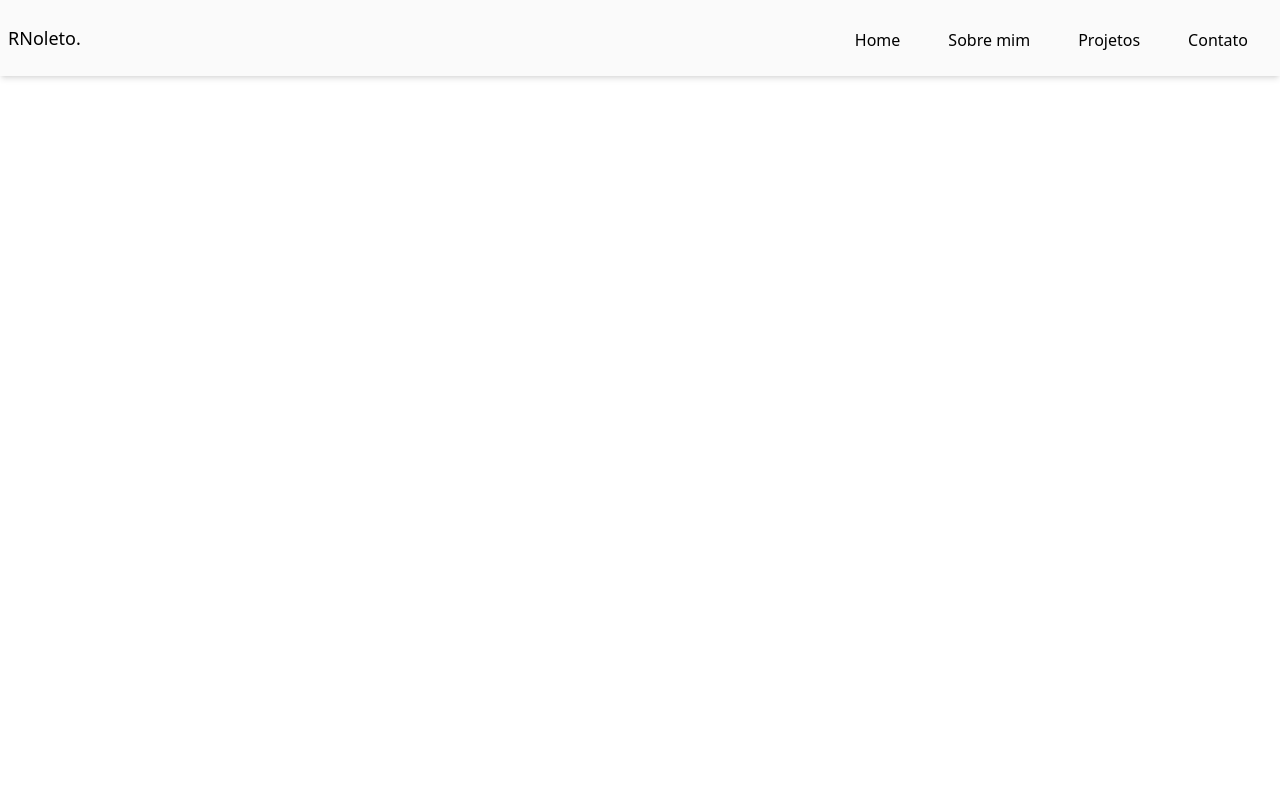
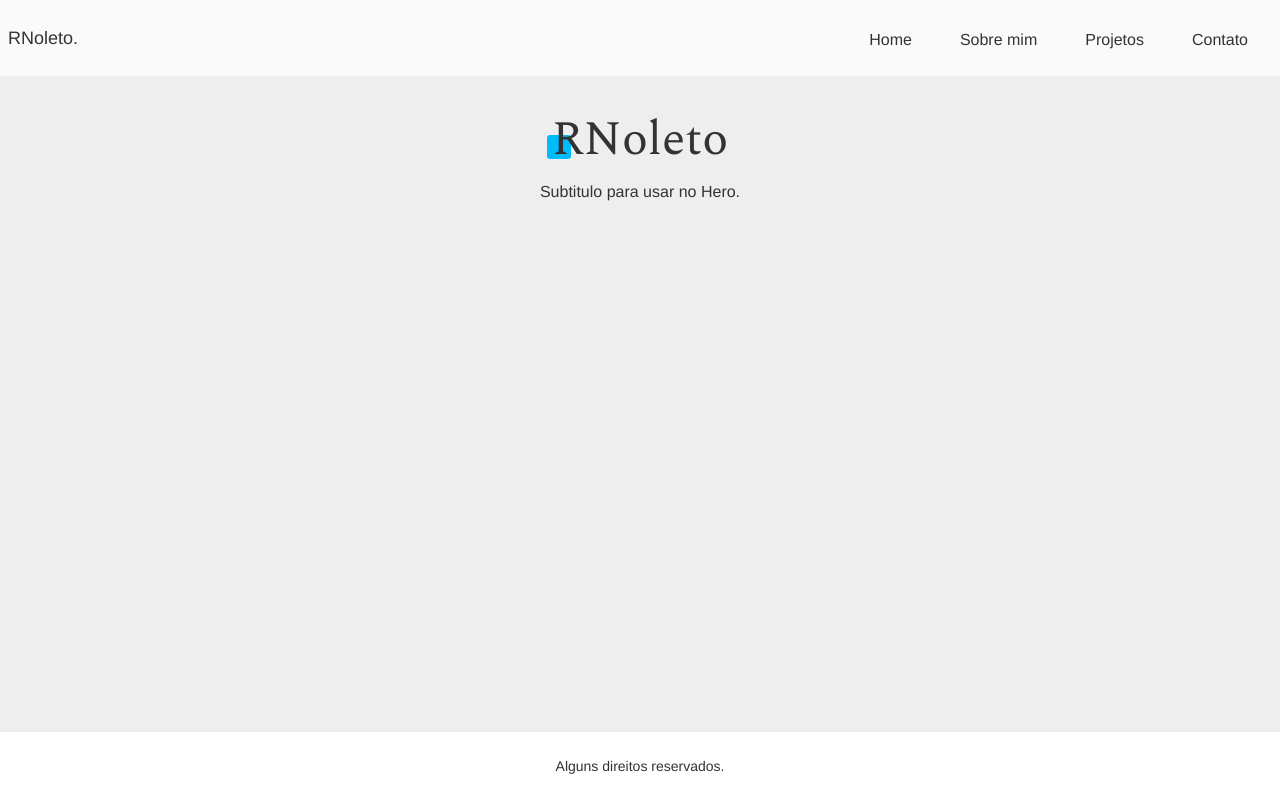
Before and after one commit to RNoleto/portfolio2025, a Vue app: page / in a window 1280 px wide. Built offline with nearby package versions, Linux system fonts and the light colour scheme.

Commit message:
:tada: Melhoria de css global e medidas de sessão

```diff
--- a/index.html
+++ b/index.html
@@ -3,7 +3,7 @@
   <head>
     <meta charset="UTF-8" />
     <!-- Icone no navegador -->
-    <!-- <link rel="icon" type="image/svg+xml" href="/vite.svg" /> -->
+    <link rel="icon" type="image/svg+xml" href="/vite.svg" />
     <meta name="viewport" content="width=device-width, initial-scale=1.0" />
     <link rel="stylesheet" href="/src/style.css">
     <title>RNoleto 2025</title>
--- a/src/App.vue
+++ b/src/App.vue
@@ -1,13 +1,15 @@
 <script setup>
 import Header from './components/Header.vue';
+import Hero from './views/Hero.vue';
+import Footer from './components/Footer.vue';
 </script>
 
 <template>
-  <div>
-    <Header />
-  </div>
+  <Header />
+  <main class="AppBody">
+    <Hero/>
+  </main>
+  <Footer />
 </template>
 
-<style scoped>
-
-</style>
+<style scoped></style>
--- /dev/null
+++ b/src/components/Footer.vue
@@ -0,0 +1,12 @@
+<script setup>
+
+</script>
+
+<template>
+    <footer class="py-6 px-4 text-center">
+        <p class="text-sm">Alguns direitos reservados.</p>
+    </footer>
+</template>
+
+<style scoped>
+</style>
--- a/src/components/Header.vue
+++ b/src/components/Header.vue
@@ -5,7 +5,7 @@ import Navbar from './Navbar.vue';
 
 <template>
     <header class="flex items-center justify-between p-2 bg-zinc-50 shadow-md">
-        <h1 class="text-lg">RNoleto.</h1>
+        <p class="text-lg">RNoleto.</p>
         <Navbar />
     </header>
 </template>
--- a/src/components/Navbar.vue
+++ b/src/components/Navbar.vue
@@ -59,7 +59,7 @@ onBeforeUnmount(() => {
     <nav
       ref="menuRef"
       v-show="!isMobile || isActive"
-      class="absolute mt-1 top-12 right-1 border border-gray-300 rounded-lg p-2 bg-zinc-50 shadow-md sm:static sm:flex sm:gap-4 sm:rounded-none sm:border-0 sm:shadow-none"
+      class="absolute z-100 mt-1 top-12 right-1 border border-gray-300 rounded-lg p-2 bg-zinc-50 shadow-md sm:static sm:flex sm:gap-4 sm:rounded-none sm:border-0 sm:shadow-none"
     >
       <ul class="flex flex-col gap-2 min-w-[120px] sm:flex-row sm:gap-4 sm:min-w-0">
         <li @click="closeMenu" class="px-1 py-2 sm:px-4 sm:py-2">Home</li>
@@ -125,9 +125,9 @@ button:hover,
 button.active {
   outline: none;
   background: white;
-  box-shadow: 0 0 0 3px #A6E3FF;
-  border-color: #00BCFF;
-  color: #00BCFF;
+  box-shadow: 0 0 0 3px var(--second-color);
+  border-color: var(--primary-color);
+  color: var(--primary-color);
 }
 
 /* Transformação para o ícone ativo (</>) */
@@ -161,6 +161,6 @@ span.active::after {
 li:hover,
 li:focus {
   cursor: pointer;
-  color: #00BCFF;
+  color: var(--primary-color);
 }
 </style>
--- a/src/style.css
+++ b/src/style.css
@@ -1 +1,58 @@
+@import url('https://fonts.googleapis.com/css2?family=Spectral:wght@400;700&display=swap');
 @import "tailwindcss";
+
+/* Opções base para estrutura da ladingPage */
+
+* {
+    box-sizing: border-box;
+}
+
+:root{
+    --primary-color: #00bcff;
+    --second-color: #A6E3FF;
+}
+
+body{
+    margin: 0px;
+    color: #333;
+    --type-first: Helvetica, Arial, sans-serif;
+    --type-second: 'Spectral', georgia;
+    font-family: var(--type-first);
+}
+
+section{
+    padding: 1.5rem 1rem;
+}
+
+#app{
+    display: flex;
+    flex-direction: column;
+    min-height: 100vh;
+}
+
+.AppBody{
+    flex: 1;
+    background: #eee;
+}
+
+.title{
+    font-family: var(--type-second);
+    line-height: 1;
+    font-size: 3rem;
+    margin: 1rem 0;
+    position: relative;
+    z-index: 1;
+}
+
+.title::after {
+    content: '';
+    display: block;
+    width: 1.5rem;
+    height: 1.5rem;
+    background: var(--primary-color);
+    position: absolute;
+    bottom: 5px;
+    left: -5px;
+    border-radius: 0.2rem;
+    z-index: -1;
+}
--- /dev/null
+++ b/src/views/Hero.vue
@@ -0,0 +1,15 @@
+<script setup>
+
+</script>
+
+<template>
+    <section class="">
+        <div class="flex flex-col items-center justify-center">
+            <p class="title">RNoleto</p>
+            <p>Subtitulo para usar no Hero.</p>
+        </div>
+    </section>
+</template>
+
+<style scoped>
+</style>
```
